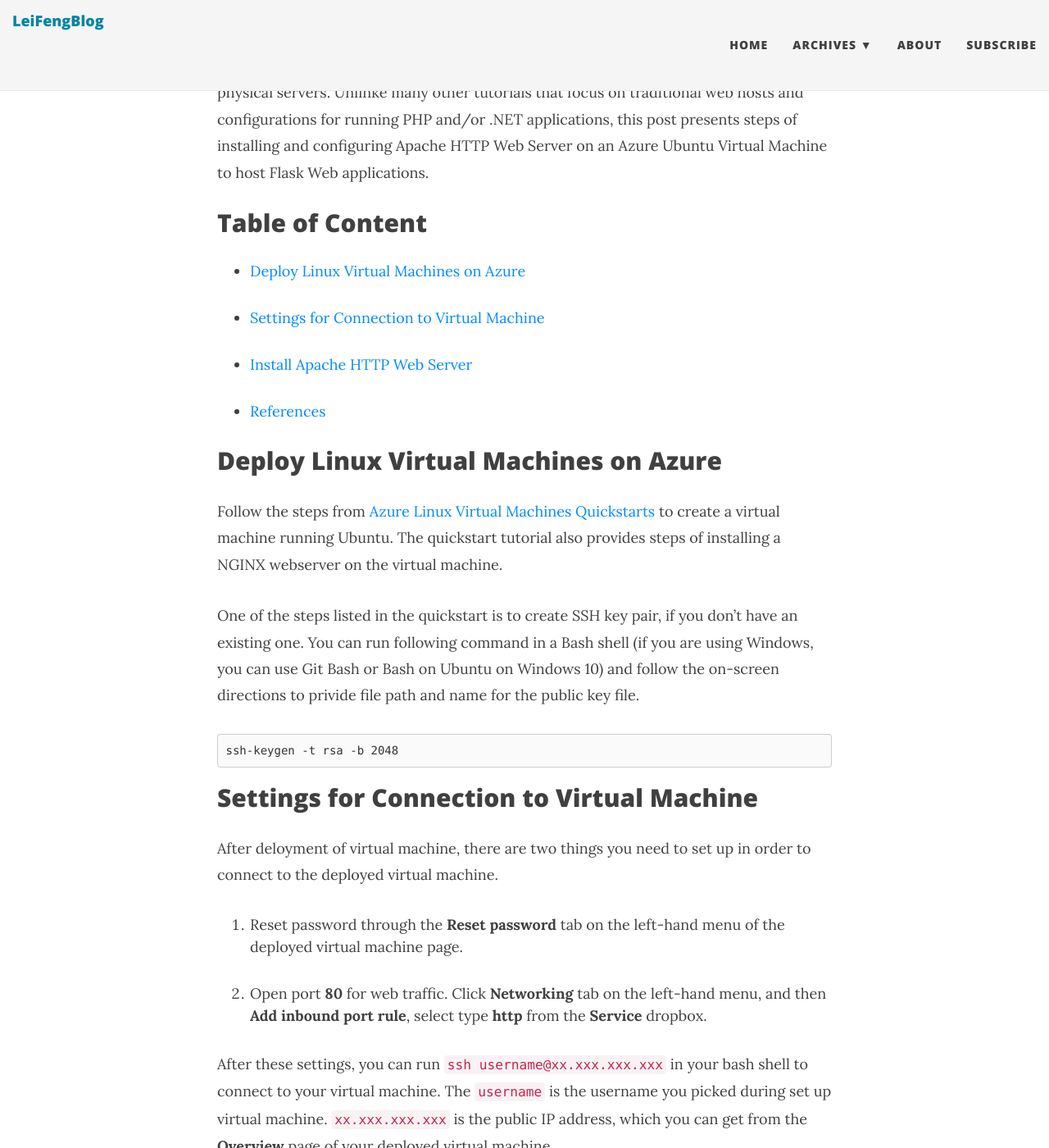
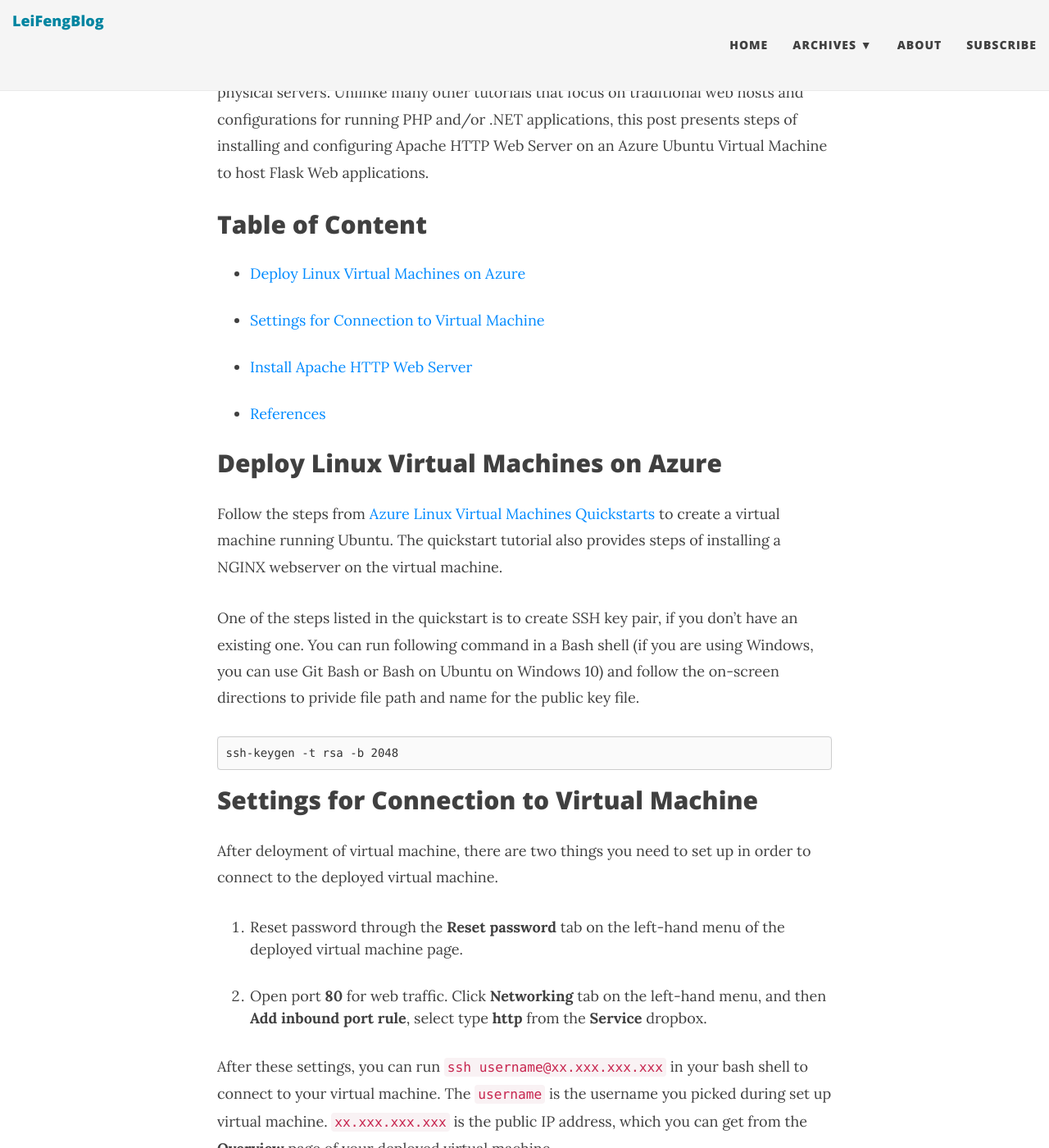
Before and after one commit to stonefl/stonefl.github.io, a Jekyll site: the page built from _posts/2017-11-14-how-to-install-apache-http-web-server-on-azure-ubuntu-virtual-machines.md, in a window 1280 px wide and 1400 px high, scrolled down 399 px. Shown: the whole window at 82% size. Built offline with Jekyll 4.4.1, drawn with Linux system fonts in a browser that asks for light colours; nearby versions of some CDN libraries; comment, search, counter and statistics services are not loaded.

Commit message:
Update main.css

```diff
--- a/css/main.css
+++ b/css/main.css
@@ -20,7 +20,6 @@
 }
 
 .no_toc {
-  line-height: 100%;
   margin: 10px 0;  /* Default spacing for multiple lines */
 }
 
```
